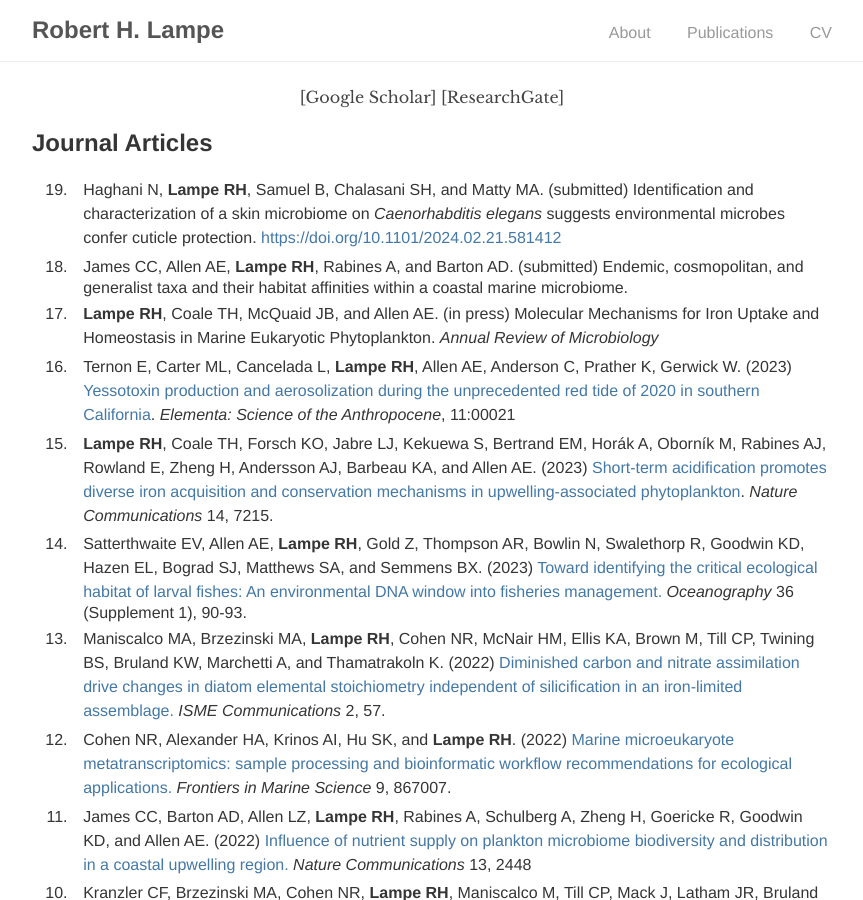
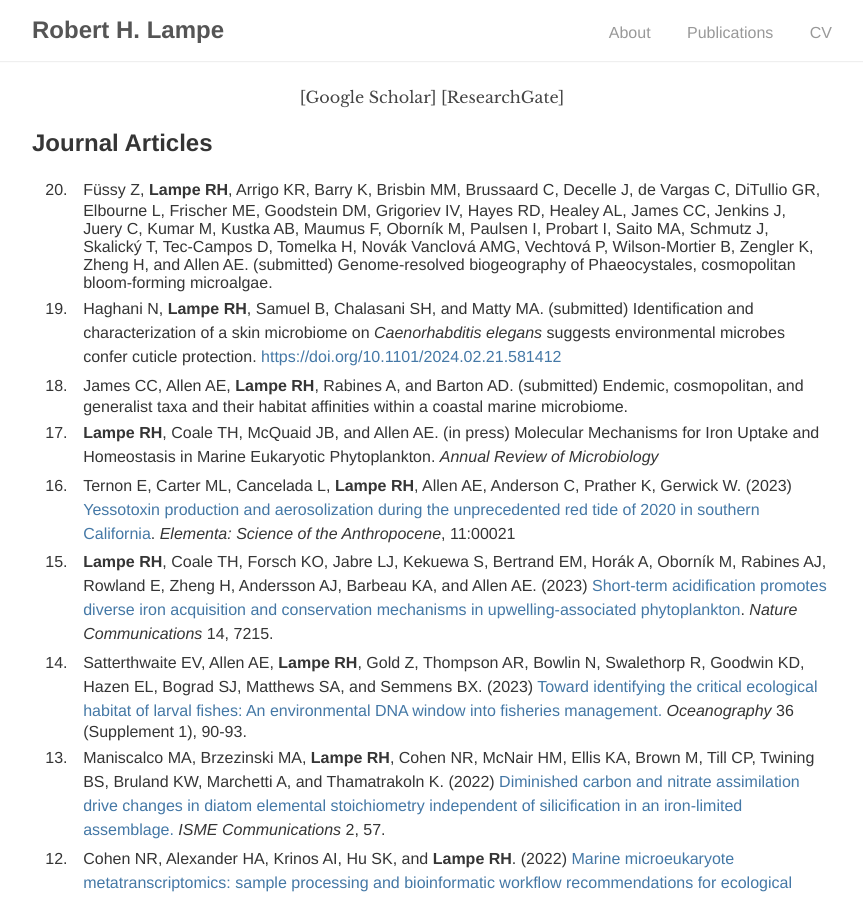
Before and after one commit to rhlampe/rhlampe.github.io, a Jekyll site: the page built from publications/index.html, in a window 1280 px wide and 900 px high. Shown: the whole window, without its empty margins (208-1071 px from the left). Built offline with Jekyll 4.4.1, drawn with Linux system fonts in a browser that asks for light colours.

Commit message:
Update pubs

```diff
--- a/publications/index.html
+++ b/publications/index.html
@@ -11,6 +11,7 @@
 
 <div id="publications" class="publications">
 <ol reversed>
+	<li>F&#252;ssy Z, <b>Lampe RH</b>, Arrigo KR, Barry K, Brisbin MM, Brussaard C, Decelle J, de Vargas C, DiTullio GR, Elbourne L, Frischer ME, Goodstein DM, Grigoriev IV, Hayes RD, Healey AL, James CC, Jenkins J, Juery C, Kumar M, Kustka AB, Maumus F, Oborn&iacute;k M, Paulsen I, Probart I, Saito MA, Schmutz J, Skalick&#253; T, Tec-Campos D, Tomelka H, Nov&#225;k Vanclov&#225; AMG, Vechtov&#225; P, Wilson-Mortier B, Zengler K, Zheng H, and Allen AE. (submitted) Genome-resolved biogeography of Phaeocystales, cosmopolitan bloom-forming microalgae.</li>
   <li>Haghani N, <b>Lampe RH</b>, Samuel B, Chalasani SH, and Matty MA. (submitted) Identification and characterization of a skin microbiome on <i>Caenorhabditis elegans</i> suggests environmental microbes confer cuticle protection. <a href="https://doi.org/10.1101/2024.02.21.581412">https://doi.org/10.1101/2024.02.21.581412</a></li>
   <li>James CC, Allen AE, <b>Lampe RH</b>, Rabines A, and Barton AD. (submitted) Endemic, cosmopolitan, and generalist taxa and their habitat affinities within a coastal marine microbiome.</li>
   <li><b>Lampe RH</b>, Coale TH, McQuaid JB, and Allen AE. (in press) Molecular Mechanisms for Iron Uptake and Homeostasis in Marine Eukaryotic Phytoplankton. <i>Annual Review of Microbiology</i></li>
```
